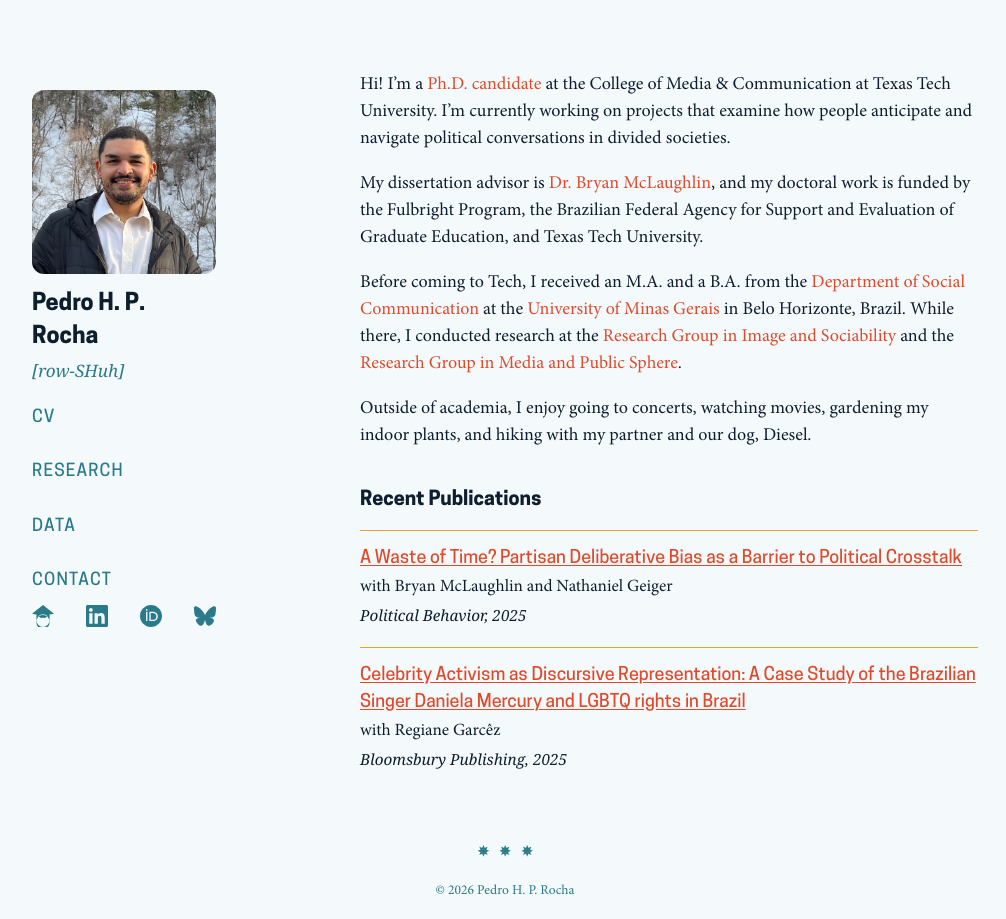
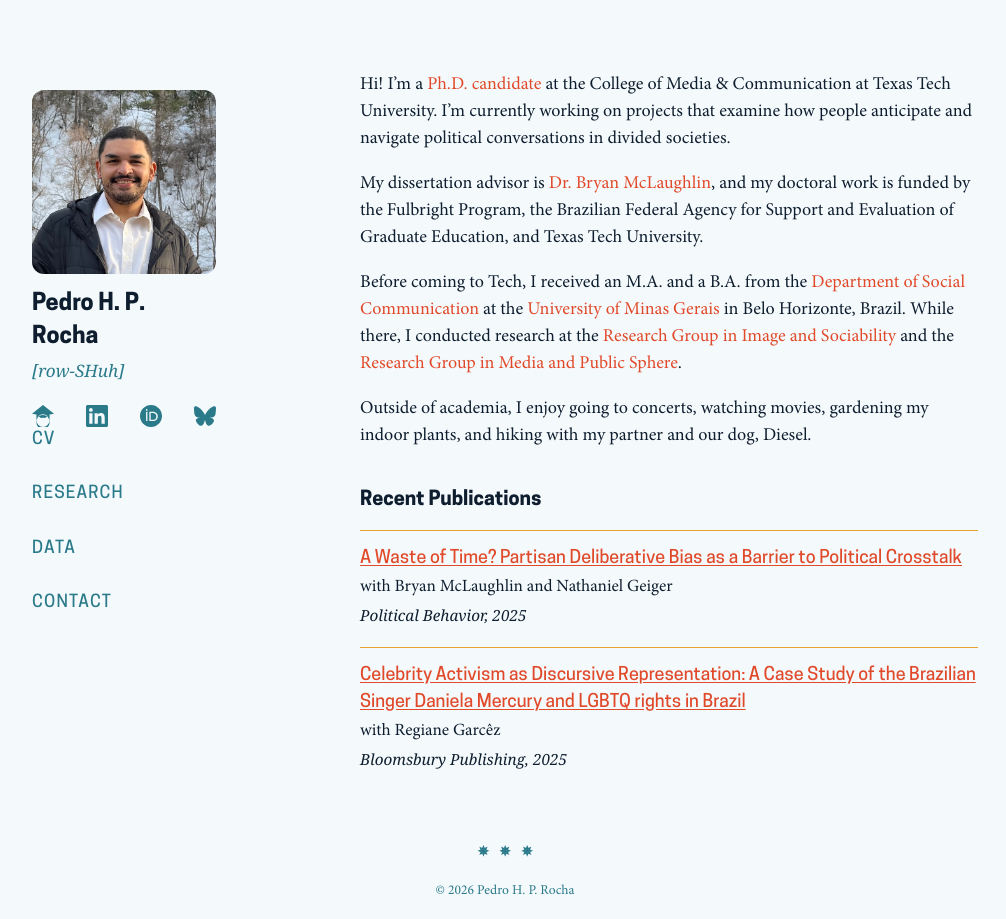
Before and after one commit to pedrohprocha/pedrohprocha.github.io, a Jekyll site: the page built from index.md, in a window 1280 px wide. Shown: the whole page, without its empty margins (135-1141 px from the left). Built offline with Jekyll 4.4.1, drawn with Linux system fonts in a browser that asks for light colours; some web fonts are replaced.

Commit message:
font size and icon position

```diff
--- a/_layouts/default.html
+++ b/_layouts/default.html
@@ -18,6 +18,12 @@
           <img src="{{ '/assets/headshot.jpg' | relative_url }}" alt="{{ site.title }}" class="headshot-sm">
         <h1><a href="{{ '/' | relative_url }}">{{ site.title }}</a></h1>
         <p class="tagline">{{ site.description }}</p>
+        <div class="sidebar-icons">
+          {% if site.scholar %}<a href="{{ site.scholar }}" title="Google Scholar" target="_blank">{% include icon-scholar.svg %}</a>{% endif %}
+          {% if site.linkedin %}<a href="{{ site.linkedin }}" title="LinkedIn" target="_blank">{% include icon-linkedin.svg %}</a>{% endif %}
+          {% if site.orcid %}<a href="{{ site.orcid }}" title="ORCID" target="_blank">{% include icon-orcid.svg %}</a>{% endif %}
+          {% if site.bluesky %}<a href="{{ site.bluesky }}" title="Bluesky" target="_blank">{% include icon-bluesky.svg %}</a>{% endif %}
+        </div>
         <nav>
           <a href="{{ '/cv' | relative_url }}"{% if page.url contains 'cv' %} class="active"{% endif %}>CV</a>
           <a href="{{ '/research' | relative_url }}"{% if page.url contains 'research' %} class="active"{% endif %}>RESEARCH</a>
@@ -26,12 +32,6 @@
           <!-- a href="{{ '/blog' | relative_url }}"{% if page.url contains 'blog' or page.layout == 'post' %} class="active"{% endif %}>THOUGHTS</a -->
           <a href="{{ '/contact' | relative_url }}"{% if page.url contains 'contact' %} class="active"{% endif %}>CONTACT</a>
         </nav>
-        <div class="sidebar-icons">
-          {% if site.scholar %}<a href="{{ site.scholar }}" title="Google Scholar" target="_blank">{% include icon-scholar.svg %}</a>{% endif %}
-          {% if site.linkedin %}<a href="{{ site.linkedin }}" title="LinkedIn" target="_blank">{% include icon-linkedin.svg %}</a>{% endif %}
-          {% if site.orcid %}<a href="{{ site.orcid }}" title="ORCID" target="_blank">{% include icon-orcid.svg %}</a>{% endif %}
-          {% if site.bluesky %}<a href="{{ site.bluesky }}" title="Bluesky" target="_blank">{% include icon-bluesky.svg %}</a>{% endif %}
-        </div>
       </div>
     </aside>
 
```
